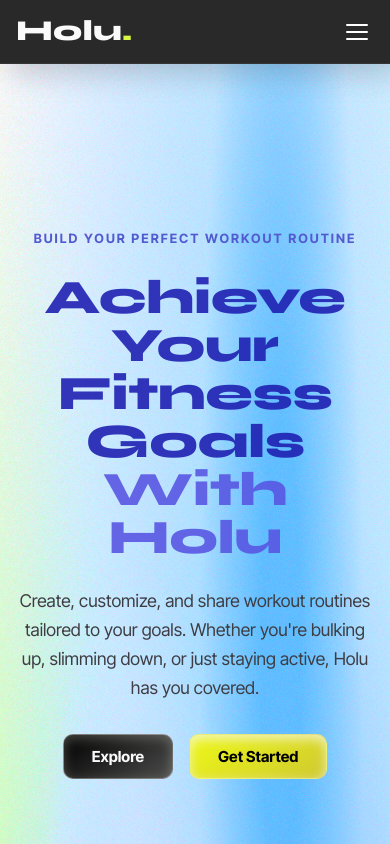
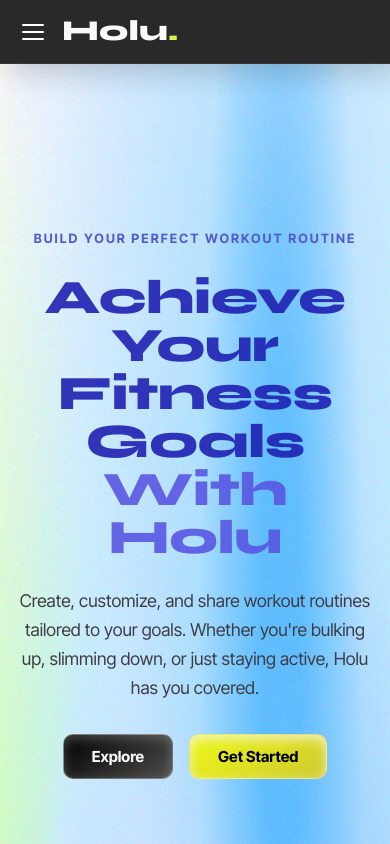
Before and after one commit to molerte/Holu_frontend, a React (Vite) app: page / in a window 390 px wide. Shown: the top 844 px of the page. Built offline with nearby package versions, Linux system fonts and the light colour scheme; no server answers.

Commit message:
Set hamburger to left - next to logo

```diff
--- a/src/components/layout/Navbar.css
+++ b/src/components/layout/Navbar.css
@@ -34,7 +34,13 @@
   box-shadow: 10px 10px 30px rgba(0, 0, 0, 0.178);
   backdrop-filter: blur(16px);
   -webkit-backdrop-filter: blur(12px);
-  transition: transform 0.6s cubic-bezier(0.23, 1, 0.32, 1);
+  transition: transform 0.5s cubic-bezier(0.23, 1, 0.32, 1);
+}
+
+.navbar-left {
+  display: flex;
+  align-items: center;
+  gap: var(--space-sm);
 }
 
 .navbar--visible {
@@ -301,10 +307,22 @@
 @media (max-width: 640px) {
   .navbar {
     padding: 0 var(--space-md);
+    justify-content: flex-start;
+    gap: var(--space-sm);
   }
 
   .navbar-hamburger {
     display: flex;
+  }
+
+  .navbar-logo {
+    display: inline-flex;
+    align-items: center;
+    justify-content: center;
+  }
+
+  .navbar-left {
+    gap: 12px;
   }
 
   .navbar-links {
@@ -367,7 +385,6 @@
     border: none;
   }
 
-
   .navbar-username {
     display: none;
   }
--- a/src/components/layout/Navbar.jsx
+++ b/src/components/layout/Navbar.jsx
@@ -135,15 +135,7 @@
   return (
     <>
       <nav className={`navbar ${menuOpen ? 'navbar--menu-open' : ''} ${isVisible ? 'navbar--visible' : 'navbar--hidden'}`}>
-
-        <Link
-          to={isAuthenticated ? '/routines' : '/'}
-          className="navbar-logo"
-          onClick={closeMenu}
-        >
-          Holu<span>.</span>
-        </Link>
-
+        <div className="navbar-left">
           <button
             className={`navbar-hamburger ${menuOpen ? 'navbar-hamburger--open' : ''}`}
             ref={buttonRef}
@@ -155,6 +147,15 @@
             <span className="navbar-hamburger-bar" />
             <span className="navbar-hamburger-bar" />
           </button>
+
+          <Link
+            to={isAuthenticated ? '/routines' : '/'}
+            className="navbar-logo"
+            onClick={closeMenu}
+          >
+            Holu<span>.</span>
+          </Link>
+        </div>
 
         <div ref={menuRef} className={`navbar-links ${menuOpen ? 'open' : ''}`}>
           <Link
```
Lines whose indentation alone changed are shown as unchanged.
